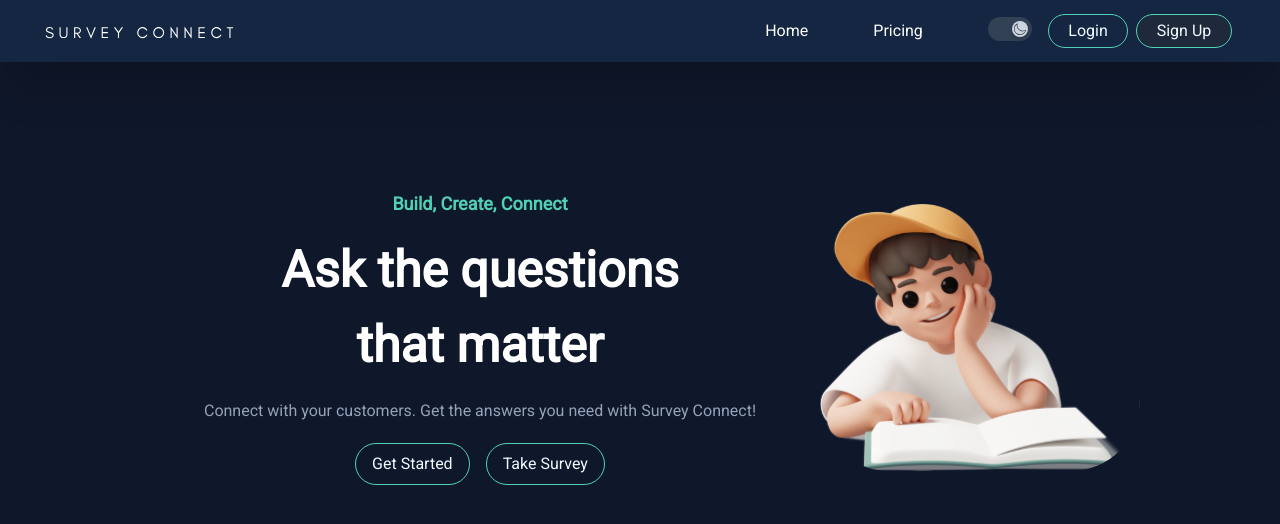
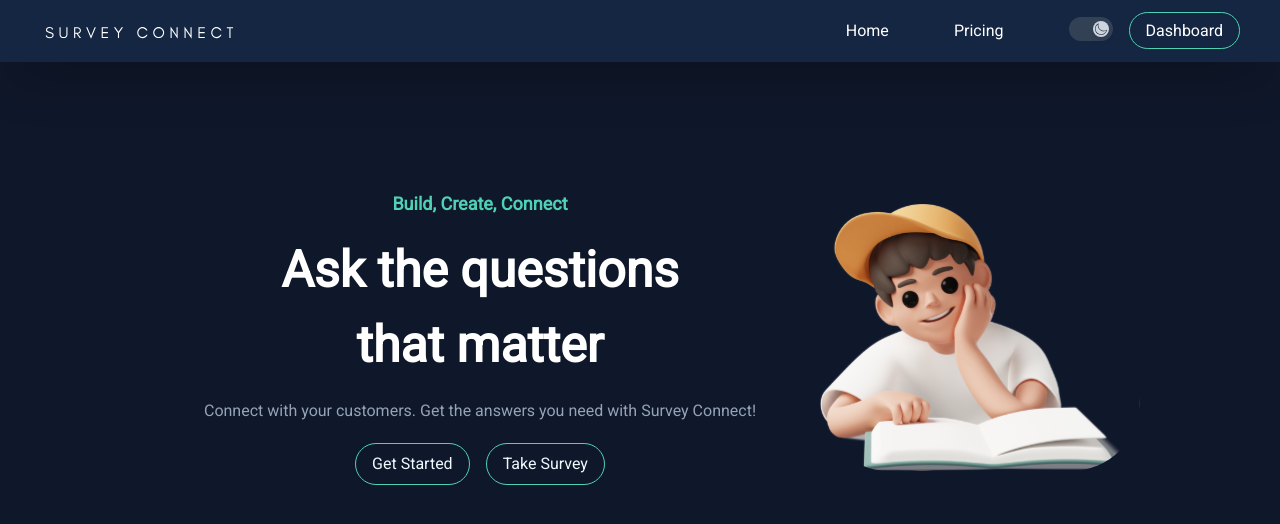
Before and after one commit to ThangVPham/SurveyConnect-client, a React (Create React App) app: page / in a window 1280 px wide. Shown: the top 524 px of the page. Built offline with nearby package versions, Linux system fonts and the light colour scheme.

Commit message:
remove auth

```diff
--- a/src/components/DashSurveyList.js
+++ b/src/components/DashSurveyList.js
@@ -95,7 +95,7 @@ function DashSurveyList({ theme }) {
 
   useEffect(() => {
     //Check if there is token in localstorage
-    if (token) {
+
     //Check if token is valid by checking the data got back is an array of surveys or an error.
     if (!Array.isArray(data)) {
       //If token is invalid, remove token from localstorage
@@ -107,10 +107,6 @@ function DashSurveyList({ theme }) {
         return { ...survey, isDelete: false };
       });
       setSurveyList(list);
-      }
-    } else {
-      //If token doesn't exists, redirect to login page
-      navigate("/login");
     }
   }, [loading]);
 
--- a/src/components/Nav.js
+++ b/src/components/Nav.js
@@ -68,7 +68,6 @@ function Nav({
             </button>
           </div>
           <div className="md:ml-4">
-            {token ? (
             <div>
               <Link
                 to="/dashboard"
@@ -77,28 +76,6 @@ function Nav({
                 Dashboard
               </Link>
             </div>
-            ) : (
-              <div
-                className={
-                  theme
-                    ? "w-48 flex items-center text-sky-50"
-                    : "w-48 flex items-center"
-                }
-              >
-                <Link
-                  to="/login"
-                  className="w-20 text-center py-1 px-4 rounded-3xl dark:border dark:border-[#51D1B4] mr-2 hover:text-green-600 hover:bg-sky-50 dark:hover:text-slate-700 dark:hover:border-0"
-                >
-                  Login
-                </Link>
-                <Link
-                  to="/register"
-                  className="w-24 text-center py-1 px-4 rounded-3xl text-sky-50 bg-green-600  hover:border-green-600 hover:bg-white hover:text-green-600 dark:bg-slate-800 dark:hover:text-slate-700 dark:hover:border-0 dark:hover:bg-sky-50 dark:border  dark:border-[#51D1B4]"
-                >
-                  Sign Up
-                </Link>
-              </div>
-            )}
           </div>
         </div>
         <div className="w-full md:w-0">
```
Lines whose indentation alone changed are shown as unchanged.
